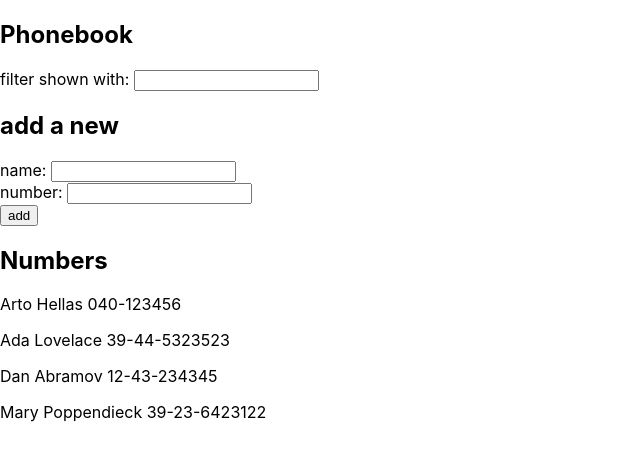
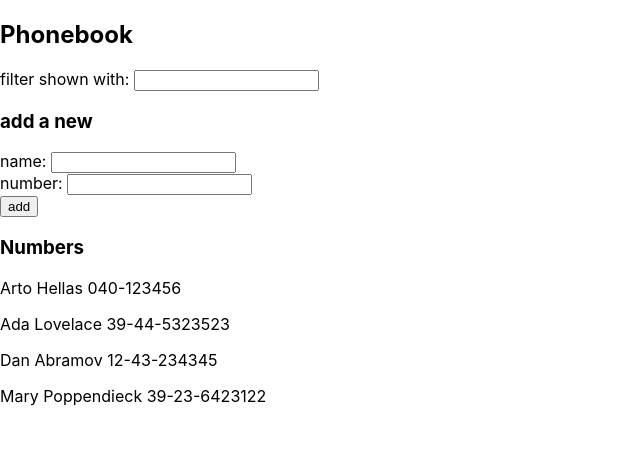
Before and after one commit to marcospm92/midudev-bootcamp, a React (Create React App) app in the folder part2/phonebook/: page / in a window 1280 px wide. Shown: the top 460 px of the page, without its empty margins (0-640 px from the left). Built offline with nearby package versions, Linux system fonts and the light colour scheme.

Commit message:
Exercise 2.10

```diff
--- a/part2/phonebook/src/App.js
+++ b/part2/phonebook/src/App.js
@@ -1,4 +1,49 @@
 import React, { useState } from 'react'
+
+const Filter = ({ handleFilterChange, newFilter }) => {
+  return (
+    <div>
+      filter shown with: <input onChange={handleFilterChange} value={newFilter} />
+    </div>
+  )
+}
+
+const PersonForm = ({ handleSubmit, handleNameChange, newName, handleNumberChange, newNumber }) => {
+  return (
+    <form onSubmit={handleSubmit}>
+      <div>
+        name: <input onChange={handleNameChange} value={newName} />
+      </div>
+      <div>
+        number: <input onChange={handleNumberChange} value={newNumber} />
+      </div>
+      <div>
+        <button type="submit">add</button>
+      </div>
+    </form>
+  )
+}
+
+const Persons = ({ persons, newFilter }) => {
+  return (
+    <div>
+      {
+        persons
+          .filter((person) => (
+            person.name.toUpperCase().includes(newFilter.toUpperCase())))
+          .map((person) => (
+            <SinglePerson key={person.name} name={person.name} number={person.number} />
+          ))
+      }
+    </div>
+  )
+}
+
+const SinglePerson = ({ name, number }) => {
+  return (
+    <p>{name} {number}</p>
+  )
+}
 
 const App = () => {
   const [persons, setPersons] = useState([
@@ -42,28 +87,16 @@ const App = () => {
   return (
     <div>
       <h2>Phonebook</h2>
-      <div>
-        filter shown with: <input onChange={handleFilterChange} value={newFilter} />
-      </div>
-      <form onSubmit={handleSubmit}>
-        <h2>add a new</h2>
-        <div>
-          name: <input onChange={handleNameChange} value={newName} />
-        </div>
-        <div>
-          number: <input onChange={handleNumberChange} value={newNumber} />
-        </div>
-        <div>
-          <button type="submit">add</button>
-        </div>
-      </form>
-      <h2>Numbers</h2>
-      {persons
-        .filter((person) => (
-          person.name.toUpperCase().includes(newFilter.toUpperCase())))
-        .map((person) => (
-          <p key={person.name}>{person.name} {person.number}</p>
-        ))}
+
+      <Filter handleFilterChange={handleFilterChange} value={newFilter} />
+
+      <h3>add a new</h3>
+
+      <PersonForm handleSubmit={handleSubmit} handleNameChange={handleNameChange} newName={newName} handleNumberChange={handleNumberChange} newNumber={newNumber} />
+
+      <h3>Numbers</h3>
+
+      <Persons persons={persons} newFilter={newFilter} />
     </div>
   )
 }
```
